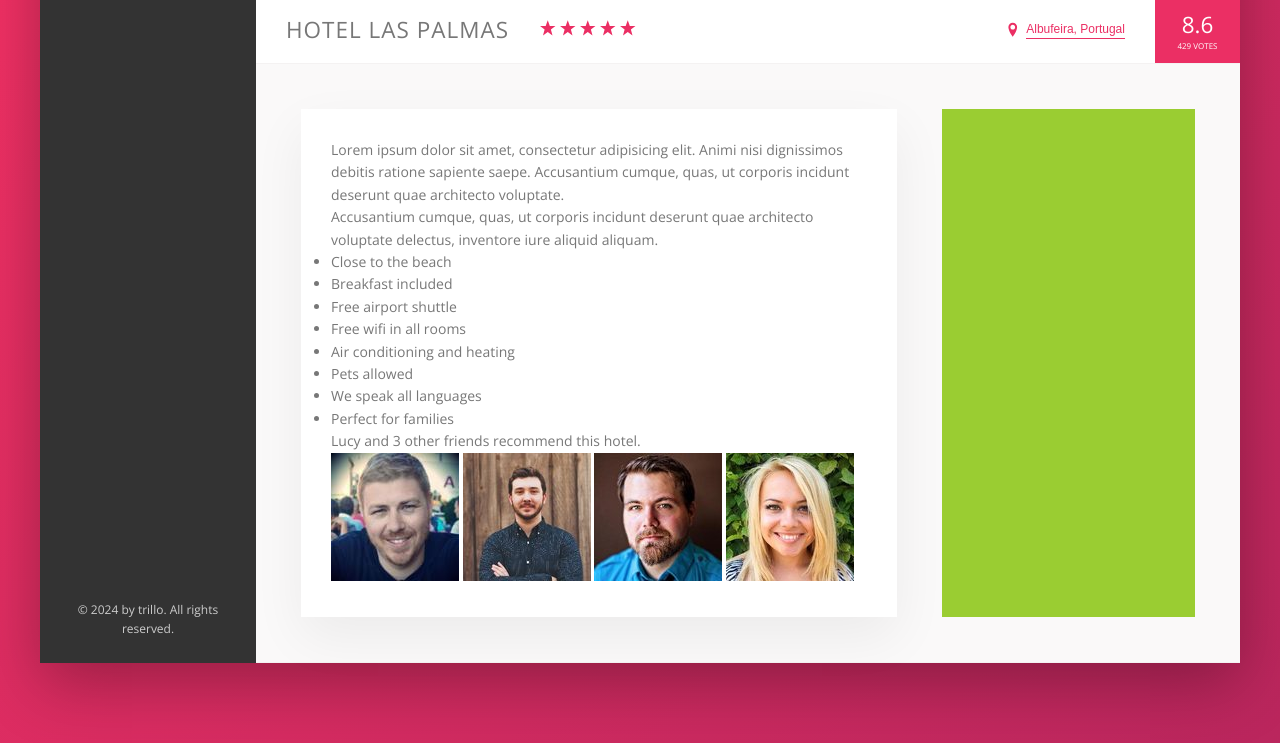
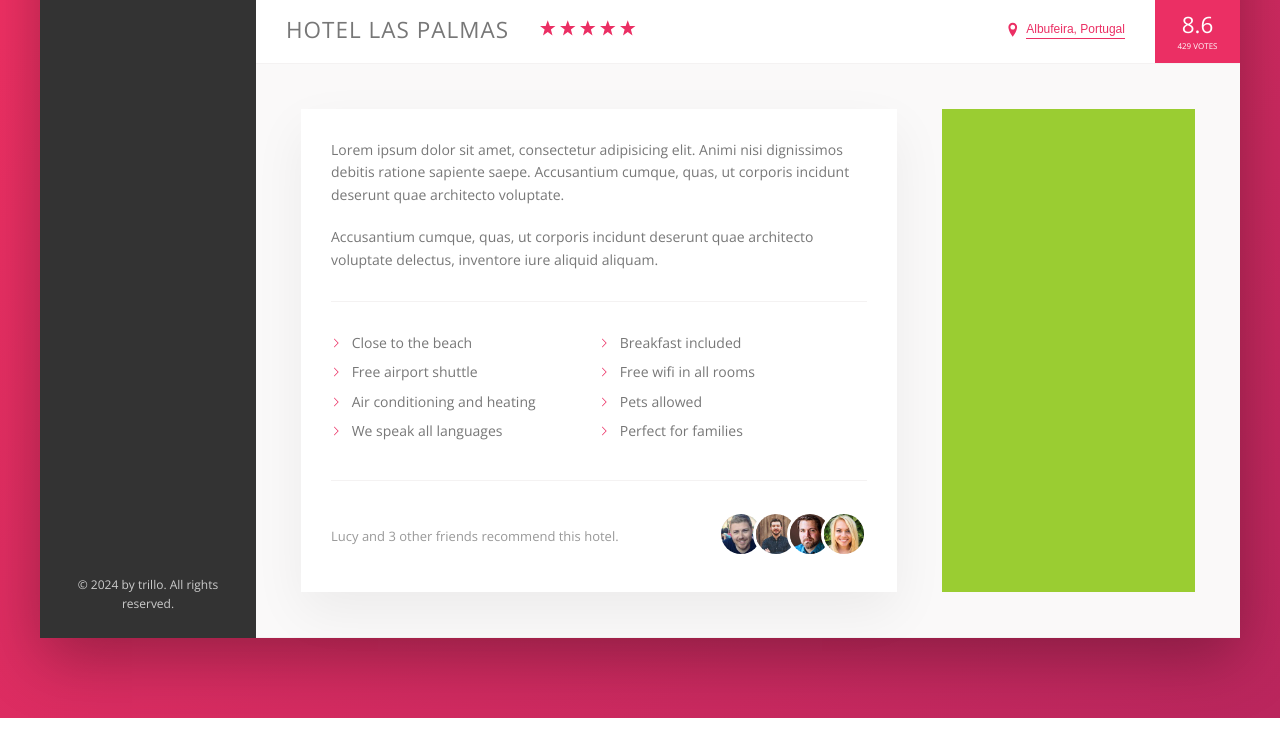
Before and after one commit to dimunozp/Trillo, a website: page index.html in a window 1280 px wide. Shown: the part 539-1282 px from the top of the page. After the commit the page ends 1257 px from the top, so only its background shows below. Drawn offline with nearby package versions, Linux system fonts and the light colour scheme.

Commit message:
feat(010): building the description section part 2

```diff
--- a/sass/_components.scss
+++ b/sass/_components.scss
@@ -288,3 +288,73 @@
     box-shadow: none;
   }
 }
+
+// PARAGRAPH
+.paragraph:not(:last-child) {
+  margin-bottom: 2rem;
+}
+
+// LIST
+.list {
+  list-style: none;
+  margin: 3rem 0;
+  padding: 3rem 0;
+  border-top: var(--line);
+  border-bottom: var(--line);
+
+  display: flex;
+  flex-wrap: wrap;
+
+  &__item {
+    flex: 0 0 50%;
+    margin-bottom: .7rem;
+  }
+
+  &__item:before {
+    content: '';
+    display: inline-block;
+    height: 1rem;
+    width: 1rem;
+    margin-right: .7rem;
+
+    // Old browsers
+   /* background-image: url("../img/chevron-thin-right.svg");
+    background-size: cover;*/
+
+    // Newer browsers - masks
+    background-color: var(--color-primary);
+    -webkit-mask-image: url(../img/chevron-thin-right.svg);
+    -webkit-mask-size: cover;
+    mask-image: url(../img/chevron-thin-right.svg);
+    mask-size: cover;
+  }
+}
+
+// RECOMMEND
+.recommend {
+  font-size: 1.3rem;
+  color: var(--color-grey-dark-3);
+
+  display: flex;
+  align-items: center;
+
+  &__count {
+    margin-right: auto;
+  }
+
+  &__friends {
+
+  }
+
+  &__photo {
+    box-sizing: content-box;
+    height: 4rem;
+    width: 4rem;
+    border-radius: 50%;
+    border: 3px solid #fff;
+
+    &:not(:last-child) {
+      margin-right: -1.5rem;
+    }
+  }
+}
```
Also changed, not shown: css/style.css.
